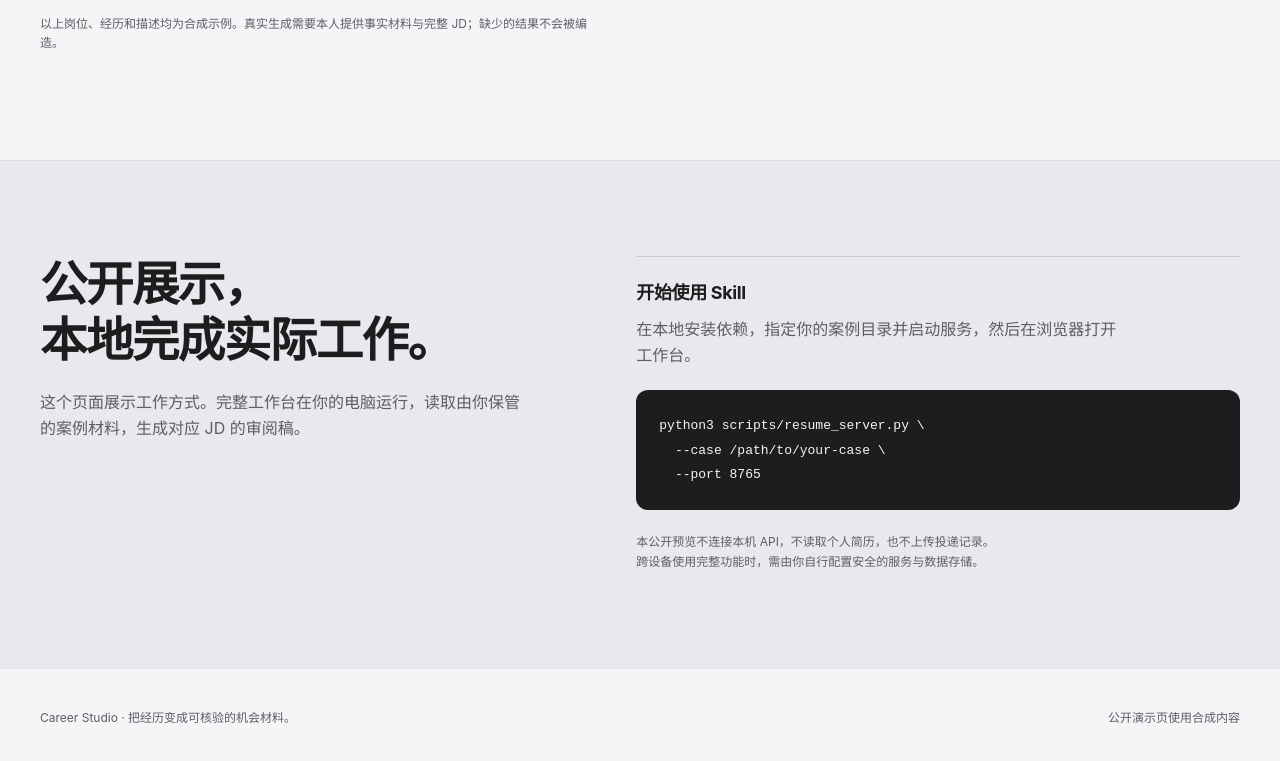
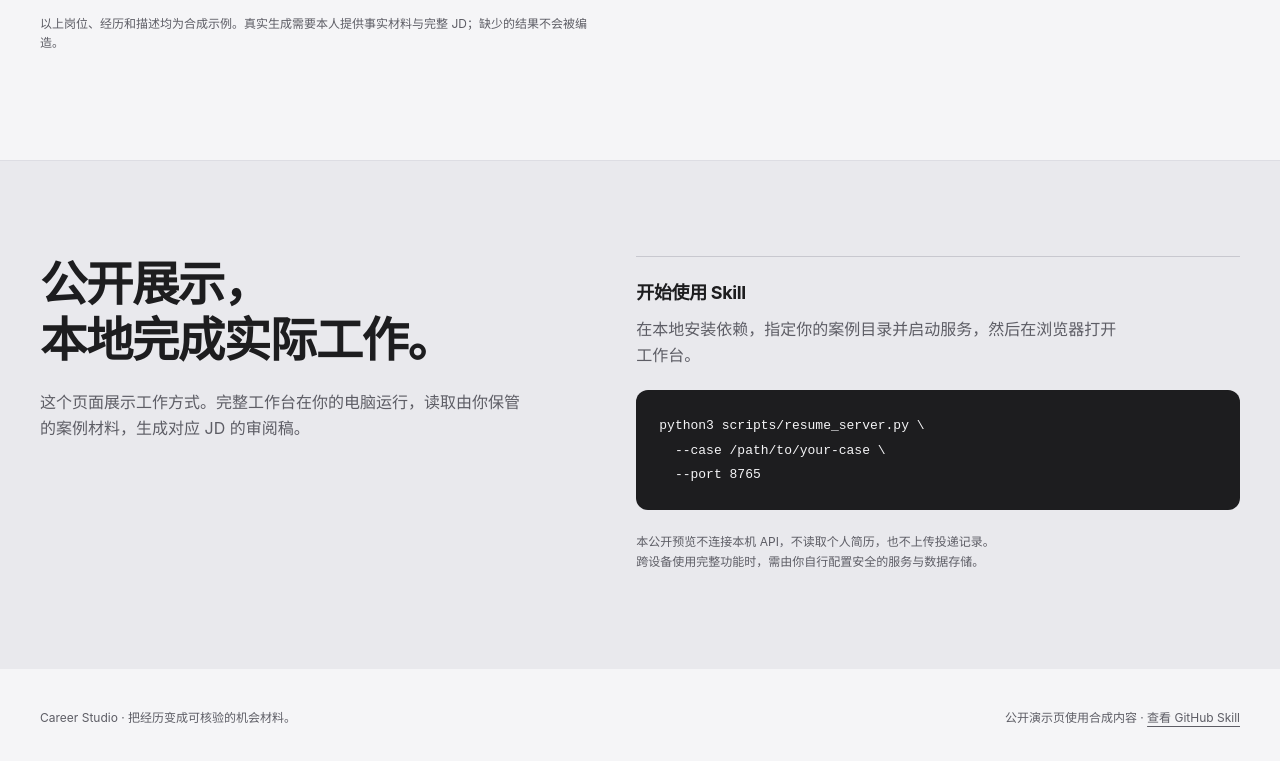
Before and after one commit to roye102520-a11y/job-search-workflow, a plain HTML site: page public/index.html in a window 1280 px wide. Shown: the part 1846-2607 px from the top of the page. Drawn offline with Linux system fonts and the light colour scheme.

Commit message:
Link public demo to GitHub Skill

```diff
--- a/public/index.html
+++ b/public/index.html
@@ -82,6 +82,6 @@
       </div>
     </section>
   </main>
-  <footer class="footer wrap"><span>Career Studio · 把经历变成可核验的机会材料。</span><span>公开演示页使用合成内容</span></footer>
+  <footer class="footer wrap"><span>Career Studio · 把经历变成可核验的机会材料。</span><span>公开演示页使用合成内容 · <a href="https://github.com/roye102520-a11y/job-search-workflow">查看 GitHub Skill</a></span></footer>
 </body>
 </html>
--- a/public/styles.css
+++ b/public/styles.css
@@ -76,6 +76,7 @@ h1 span{color:var(--blue)}
 .use-detail pre{margin:22px 0;background:#1d1d1f;color:#f5f5f7;padding:23px;border-radius:12px;overflow-x:auto;font:13px/1.8 ui-monospace,SFMono-Regular,Menlo,Consolas,monospace}
 .use-detail .privacy-note{font-size:12px;line-height:1.7;margin:0}
 .footer{min-height:96px;display:flex;justify-content:space-between;align-items:center;gap:20px;color:var(--muted);font-size:12px}
+.footer a{text-decoration:underline}
 @media(max-width:920px){.hero{gap:7vw}.header-inner,.wrap{width:min(100% - 48px,1240px)}.workflow-wrap,.use-layout{gap:5vw}.decision-board{grid-template-columns:1fr 1fr}.board-result{grid-column:1/-1;border-left:0!important;border-top:1px solid var(--line);min-height:auto}}
 @media(max-width:680px){.header-inner,.wrap{width:min(100% - 36px,1240px)}.header-inner{min-height:64px;gap:15px}.site-header nav{gap:14px}.site-header nav a{font-size:12px}.header-note{display:none}.brand{font-size:16px}.brand-mark{width:26px;height:26px;font-size:15px}.hero{display:block;padding-block:70px 70px}h1{font-size:clamp(43px,11vw,65px);letter-spacing:-.035em;margin-bottom:25px}.hero-copy{font-size:16px}.hero-aside{margin-top:67px}.principle{padding:16px 0}.workflow-wrap,.use-layout{display:block;padding-block:66px}.section-intro{margin-bottom:32px}.section-intro h2,.preview h2,.use-layout h2{font-size:37px}.workflow-list li{padding:16px 0}.preview{padding-block:69px 76px}.preview-head{display:block}.demo-label{display:inline-block;margin-top:14px}.role-choices{overflow-x:auto;flex-wrap:nowrap;scrollbar-width:none;margin-top:27px;padding-bottom:4px}.role-choices::-webkit-scrollbar{display:none}.role-choice{flex:none}.decision-board{display:block}.board-column{min-height:auto;padding:24px}.board-column+.board-column{border-left:0;border-top:1px solid var(--line)}.board-column h3,.evidence-quote,.result-text{margin-top:21px}.board-result{border-top:1px solid var(--line)}.use-detail{margin-top:35px}.footer{min-height:105px;display:block;padding-block:27px}.footer span{display:block;margin-bottom:6px}}
 @media(max-width:430px){.site-header nav{gap:11px}.site-header nav a:first-child{display:none}.hero-actions{align-items:flex-start;gap:18px;flex-direction:column}.role-choices{margin-right:-18px}.section-intro h2,.preview h2,.use-layout h2{font-size:34px}}
```
